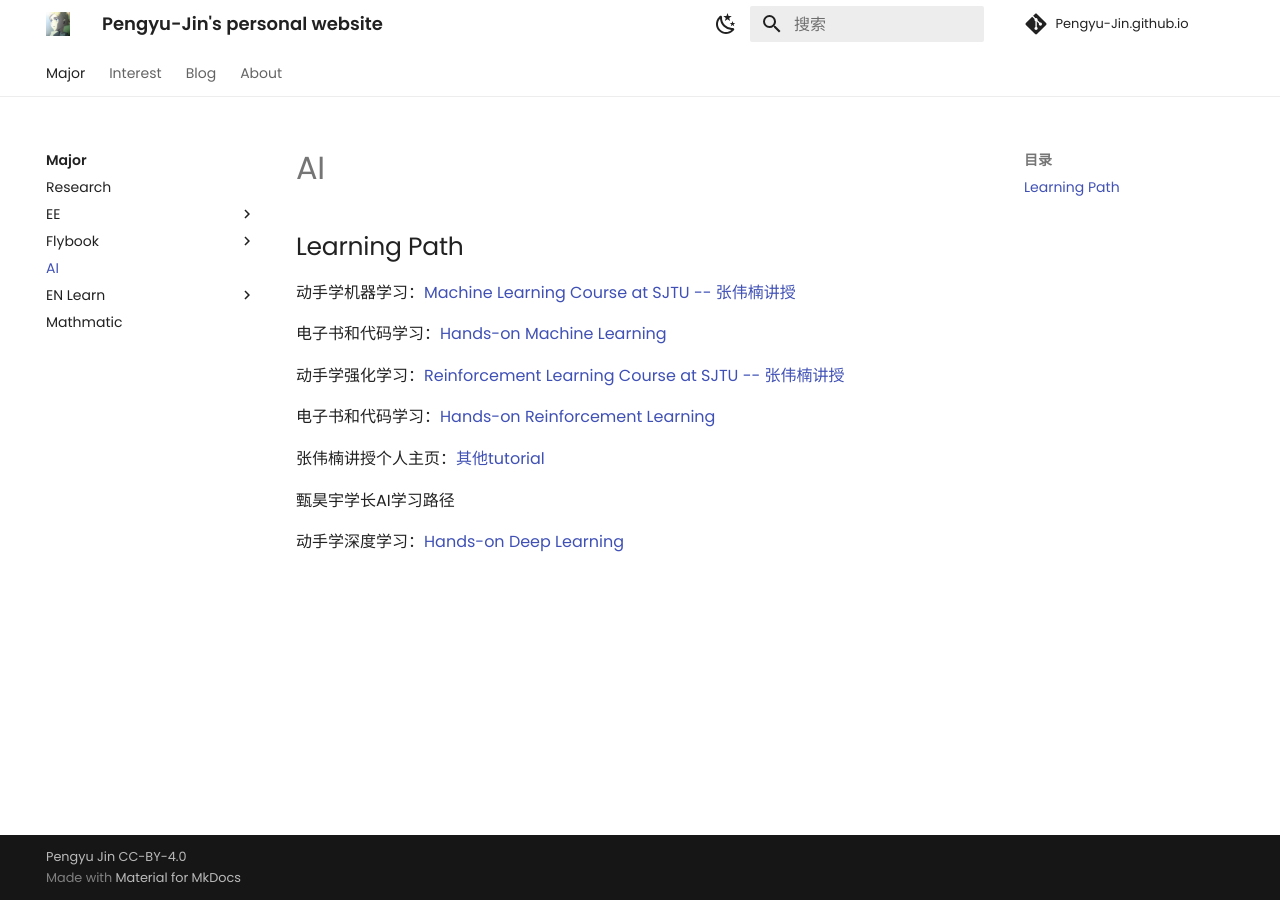
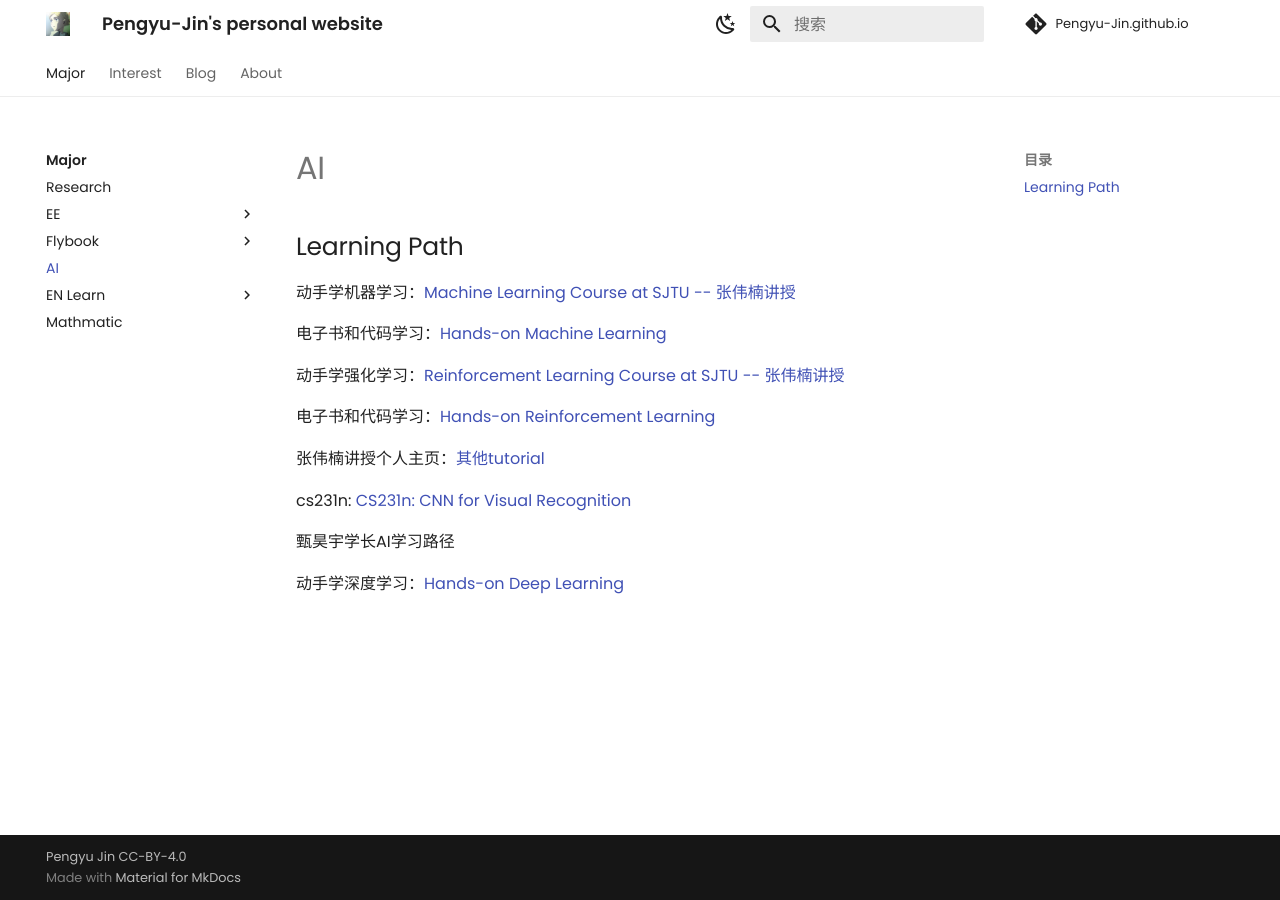
Before and after one commit to Pengyu-Jin/Pengyu-Jin.github.io, an MkDocs documentation site: the page built from docs/major/AI/Agent.md, in a window 1280 px wide. Built offline with MkDocs 1.6.1 and Material for MkDocs 9.7.7, drawn with Linux system fonts in a browser that asks for light colours; comment, search, counter and statistics services are not loaded; a style sheet for code colours, icons or effects is not loaded.

Commit message:
update ai

```diff
--- a/docs/major/AI/Agent.md
+++ b/docs/major/AI/Agent.md
@@ -11,7 +11,8 @@
 张伟楠讲授个人主页：[其他tutorial](https://wnzhang.net/){:target="_blank"}
 
 
+cs231n: [CS231n: CNN for Visual Recognition](https://csdiy.wiki/%E6%B7%B1%E5%BA%A6%E5%AD%A6%E4%B9%A0/CS231/){:target="_blank"}
+
 甄昊宇学长AI学习路径
 
-
 动手学深度学习：[Hands-on Deep Learning](https://zh.d2l.ai/index.html#){:target="_blank"}
```
